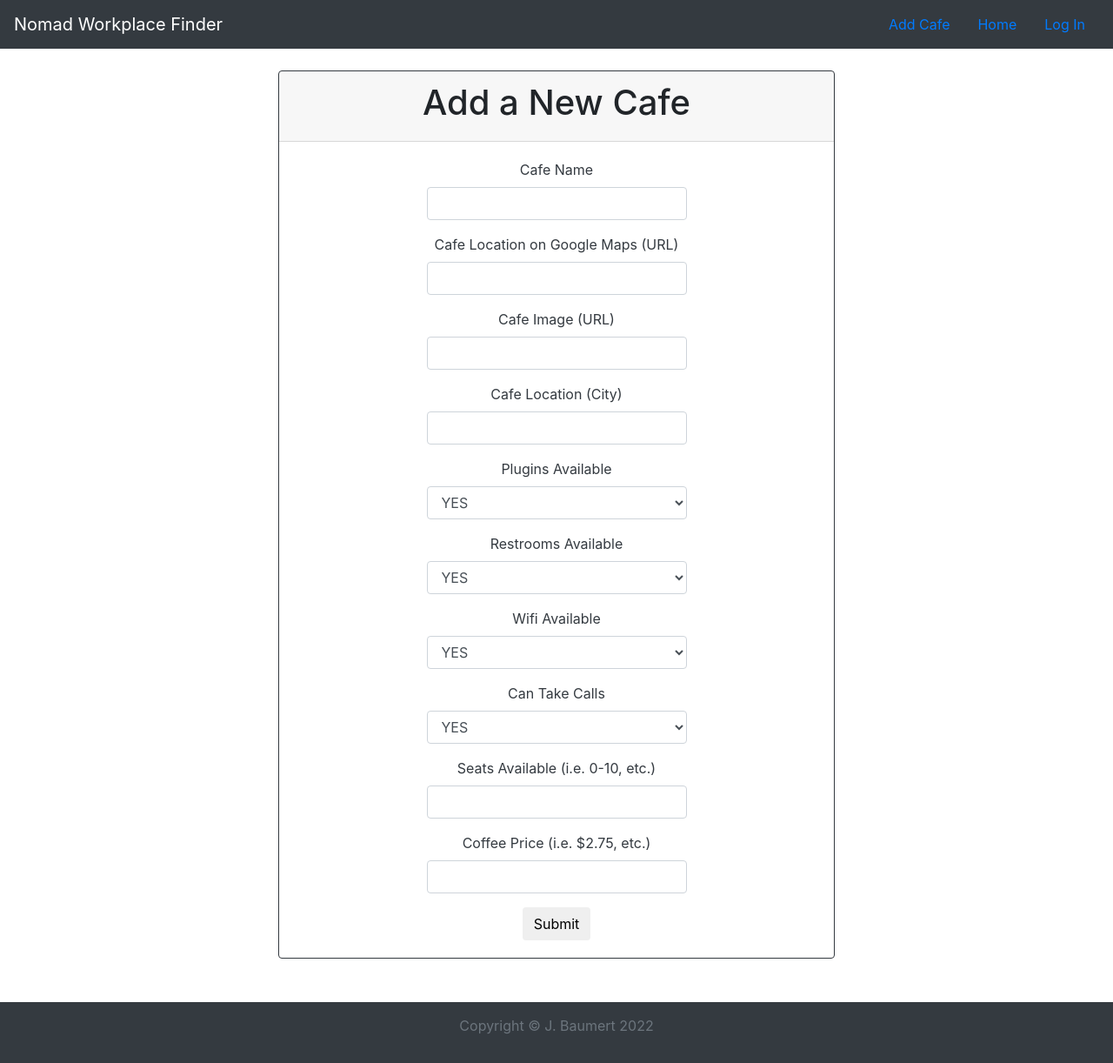
After one commit to baumertjohn/CafeWifiWebsite, a Flask app: page /add in a window 1280 px wide. The commit adds this page. Shown: the whole page at 87% size. Run offline with Flask 2, Linux system fonts and the light colour scheme; some libraries are stand-ins or nearby versions.

Commit message:
Added 'add cafe' page

```diff
--- a/main.py
+++ b/main.py
@@ -1,7 +1,15 @@
-from flask import Flask, render_template
+from flask import Flask, redirect, render_template, url_for
+from flask_bootstrap import Bootstrap
 from flask_sqlalchemy import SQLAlchemy
+from flask_wtf import FlaskForm
+from wtforms import StringField, SelectField, SubmitField
+from wtforms.validators import DataRequired, URL
+
+CAFE_BOOLEANS = ['YES', 'NO']
 
 app = Flask(__name__)
+app.config['SECRET_KEY'] = '2954B691B22F6D5757C68DB8AFA7E'
+Bootstrap(app)
 
 # Connect to the cafes database
 app.config['SQLALCHEMY_DATABASE_URI'] = 'sqlite:///cafes.db'
@@ -23,6 +31,24 @@ class Cafe(db.Model):
     coffee_price = db.Column(db.VARCHAR(250))
 
 
+class CafeForm(FlaskForm):
+    name = StringField('Cafe Name', validators=[DataRequired()])
+    map_url = StringField('Cafe Location on Google Maps (URL)',
+                          validators=[DataRequired(), URL()])
+    img_url = StringField('Cafe Image (URL)',
+                          validators=[DataRequired(), URL()])
+    location = StringField('Cafe Location (City)', validators=[DataRequired()])
+    has_sockets = SelectField('Plugins Available', choices=CAFE_BOOLEANS)
+    has_toilet = SelectField('Restrooms Available', choices=CAFE_BOOLEANS)
+    has_wifi = SelectField('Wifi Available', choices=CAFE_BOOLEANS)
+    can_take_calls = SelectField('Can Take Calls', choices=CAFE_BOOLEANS)
+    seats = StringField('Seats Available (i.e. 0-10, etc.)',
+                        validators=[DataRequired()])
+    coffee_price = StringField('Coffee Price (i.e. $2.75, etc.)',
+                               validators=[DataRequired()])
+    submit = SubmitField('Submit')
+
+
 @app.route('/')
 def home():
     all_cafes = db.session.query(Cafe).all()
@@ -35,10 +61,45 @@ def show_cafe(cafe_id):
     return render_template('cafe.html', cafe=requested_cafe)
 
 
+@app.route('/add', methods=['GET', 'POST'])
+def add_cafe():
+    form = CafeForm()
+    if form.validate_on_submit():
+        if form.has_sockets.data == 'YES':
+            has_sockets_bool = True
+        else:
+            has_sockets_bool = False
+        if form.has_toilet.data == 'YES':
+            has_toilet_bool = True
+        else:
+            has_toilet_bool = False
+        if form.has_wifi.data == 'YES':
+            has_wifi_bool = True
+        else:
+            has_wifi_bool = False
+        if form.can_take_calls == 'YES':
+            can_take_calls_bool = True
+        else:
+            can_take_calls_bool = False
+        new_cafe = Cafe(name = form.name.data,
+                        map_url = form.map_url.data,
+                        img_url = form.img_url.data,
+                        location = form.location.data,
+                        has_sockets = has_sockets_bool,
+                        has_toilet = has_toilet_bool,
+                        has_wifi = has_wifi_bool,
+                        can_take_calls = can_take_calls_bool,
+                        seats = form.seats.data,
+                        coffee_price = form.coffee_price.data)
+        db.session.add(new_cafe)
+        db.session.commit()
+        return redirect(url_for('home'))
+    return render_template('add.html', form=form)
+
+
 # all_cafes = db.session.query(Cafe).all()
 # for cafe in all_cafes:
 #     print(cafe.has_sockets)
-
 if __name__ == '__main__':
     app.run(debug=True)
     # app.run()
--- /dev/null
+++ b/templates/add.html
@@ -0,0 +1,18 @@
+{% import 'bootstrap/wtf.html' as wtf %}
+{% set title = 'Add a New Cafe' %}
+{% include 'header.html' %}
+
+<div style="width:50%; margin:0 auto; text-align:center;">
+    <div class="card border-dark">
+        <div class="card-header">
+            <h1>Add a New Cafe</h1>
+        </div>
+        <div class="card-body text-dark">
+            <div style="width:50%; margin:0 auto; text-align:center;">
+                {{ wtf.quick_form(form, novalidate=True) }}
+            </div>
+        </div>
+    </div>
+</div>
+
+{% include 'footer.html' %}
--- a/templates/cafe.html
+++ b/templates/cafe.html
@@ -1,3 +1,4 @@
+{% set title = 'Cafe Details' %}
 {% include "header.html" %}
 <!-- Page Header -->
 <div style="width:50%; margin:0 auto; text-align:center;">
--- a/templates/header.html
+++ b/templates/header.html
@@ -11,7 +11,7 @@
     <!-- Font Awesome -->
     <script src="https://kit.fontawesome.com/c3b1db97d2.js" crossorigin="anonymous"></script>
     <link rel="stylesheet" href="{{ url_for('static', filename='styles.css' )}}">
-    <title>Cafe Test</title>
+    <title>{{ title }}</title>
 </head>
 
 <body>
@@ -46,7 +46,8 @@
                     <a class="nav-link disabled" href="#">Disabled</a>
                 </li> -->
             </ul>
-            <a class="nav-link" href="/">Home</a>
+            <a class="nav-link" href="{{ url_for('add_cafe') }}">Add Cafe</a>
+            <a class="nav-link" href="{{ url_for('home') }}">Home</a>
             <a class="nav-link" href="#">Log In</a>
         </div>
     </nav>
--- a/templates/index.html
+++ b/templates/index.html
@@ -1,3 +1,4 @@
+{% set title = 'Nomad Workplace Finder' %}
 {% include "header.html" %}
 <!-- Page Header -->
 <div style="width:90%; margin:0 auto; text-align:center;">
@@ -41,6 +42,6 @@
     </div>
 </div>
 <div style="padding: 25px; text-align: center;">
-    <a href="#" class="btn btn-primary">Add a New Cafe</a>
+    <a href="{{url_for('add_cafe')}}" class="btn btn-primary">Add a New Cafe</a>
 </div>
 {% include "footer.html" %}
```
Also changed, not shown: cafes.db.
